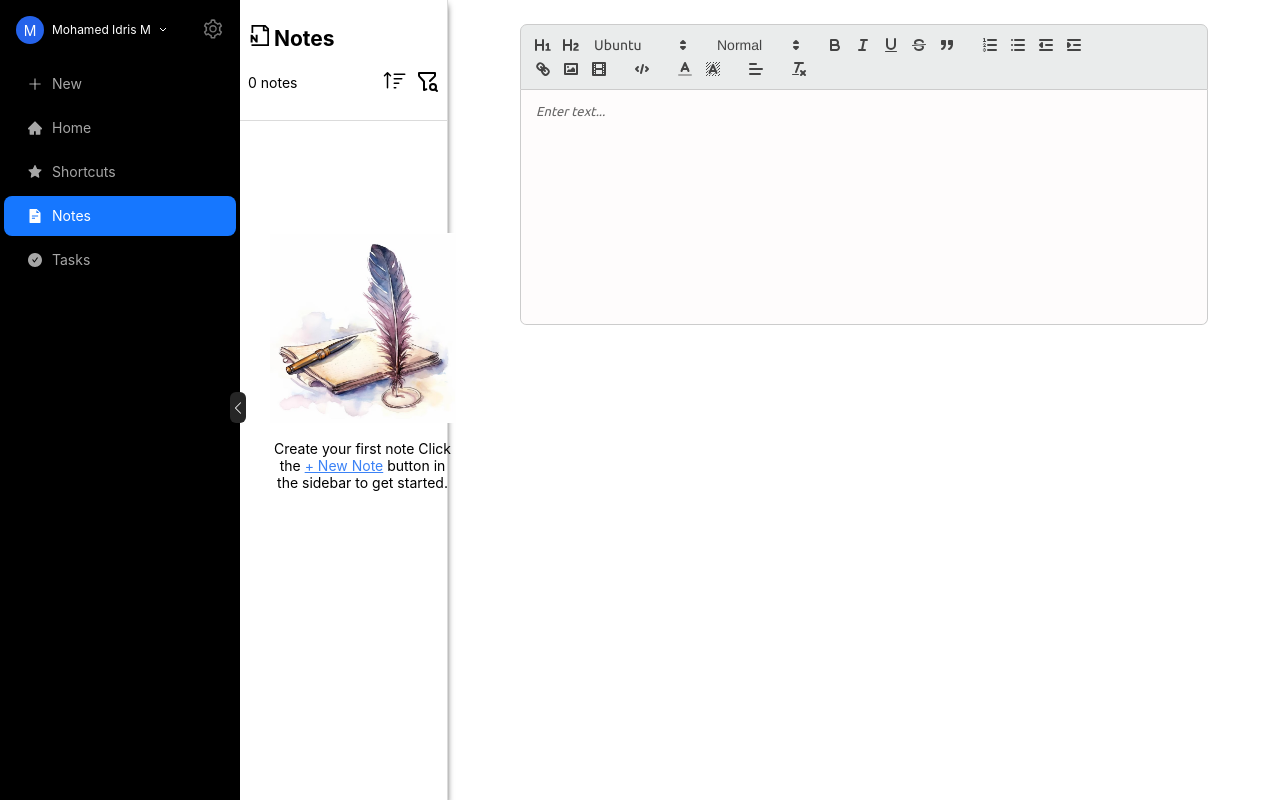
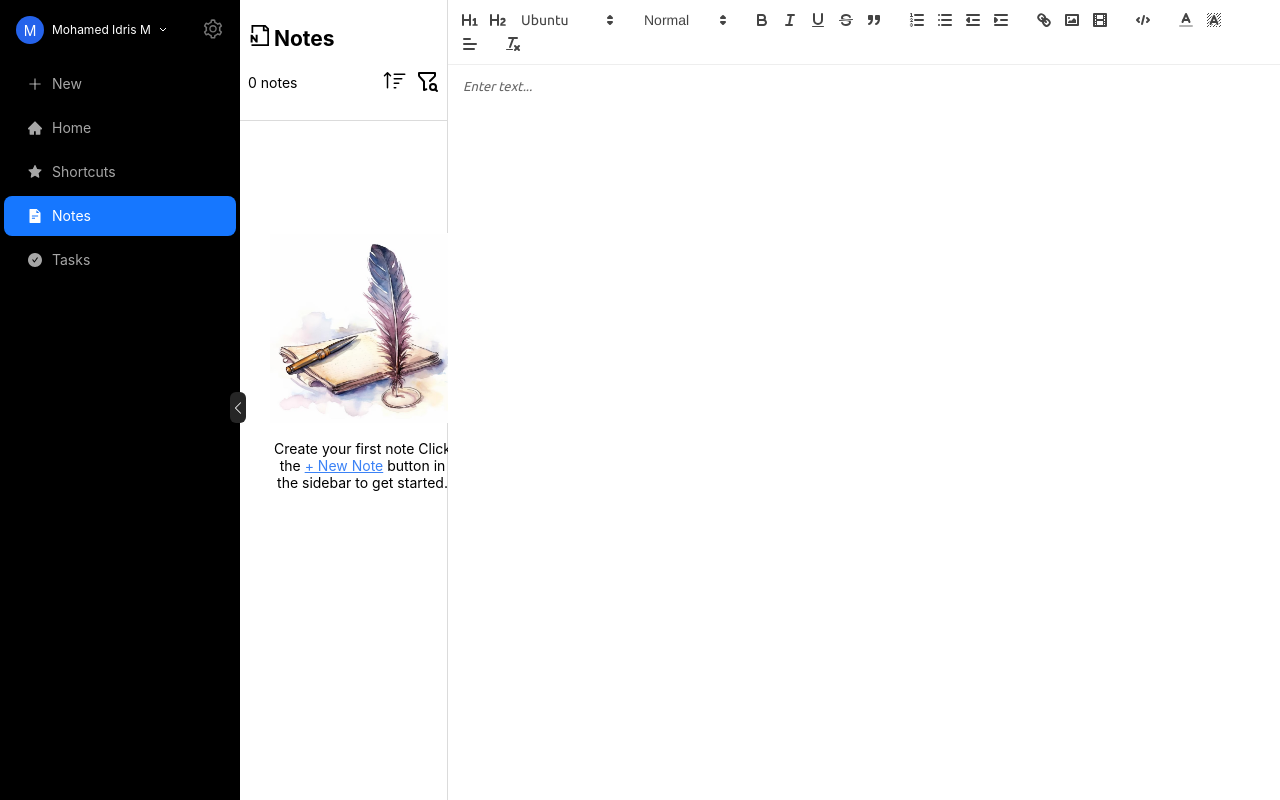
Before and after one commit to irmhanif/evernote, a React (Create React App) app: page /notes in a window 1280 px wide. Built offline with nearby package versions, Linux system fonts and the light colour scheme; the HTML template or start-up script is replaced by a standard one; a web font is replaced by a local one.

Commit message:
Update styles for App, Editor, and Notes components

```diff
--- a/src/App.scss
+++ b/src/App.scss
@@ -192,6 +192,12 @@ body {
   }
 }
 
+.notesContent {
+  height: 100vh;
+  width: 100%;
+  margin: 0;
+}
+
 @media screen and (max-width: 768px) {
   body #HOME-CONTAINER .stickyHeader {
     flex-wrap: wrap-reverse;
--- a/src/components/Editor/editor.scss
+++ b/src/components/Editor/editor.scss
@@ -31,40 +31,23 @@
 }
 /* We do not set Courier since it is the default font */
 
-body {
-  background: #f3f1f2;
-  font-family: sans-serif;
-}
-
 .quill {
-  margin: 1rem 4rem;
+  margin: 0;
+  height: 100%;
 }
 
 .quill .ql-container {
-  border-bottom-left-radius: 0.5em;
-  border-bottom-right-radius: 0.5em;
-  background: #fefcfc;
+  background: #fff;
+  border: none;
+  height: calc(100% - 41px);
 }
 
 /* Snow Theme */
 .quill .ql-snow.ql-toolbar {
   display: block;
-  background: #eaecec;
-  border-top-left-radius: 0.5em;
-  border-top-right-radius: 0.5em;
+  background: #ffffff;
+  border-top-left-radius: 0;
+  border-top-right-radius: 0;
+  border: none;
+  border-bottom: 1px solid #eee;
 }
-
-/* Bubble Theme */
-.quill .ql-bubble .ql-editor {
-  border: 1px solid #ccc;
-  border-radius: 0.5em;
-}
-
-.quill .ql-editor {
-  min-height: 18em;
-}
-
-.themeSwitcher {
-  margin-top: 0.5em;
-  font-size: small;
-}
--- a/src/pages/Notes.js
+++ b/src/pages/Notes.js
@@ -86,7 +86,7 @@ const Notes = () => {
 
                 </div >
             </div>
-            <div style={{ width: isMobile ? '0' : '80%' }} className='p-2'>
+            <div style={{ width: isMobile ? '0' : '80%' }} className=''>
                 <div className='notesContent'>
                     <RichEditor />
                 </div>
```
